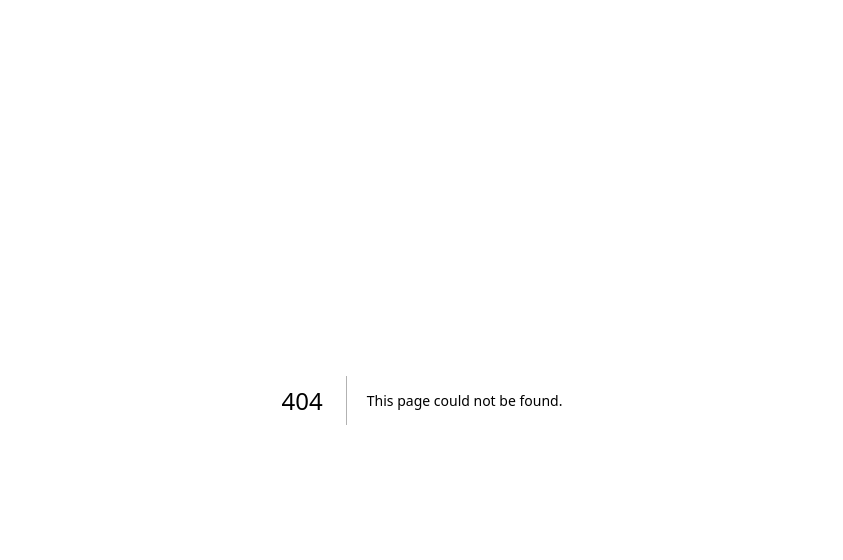
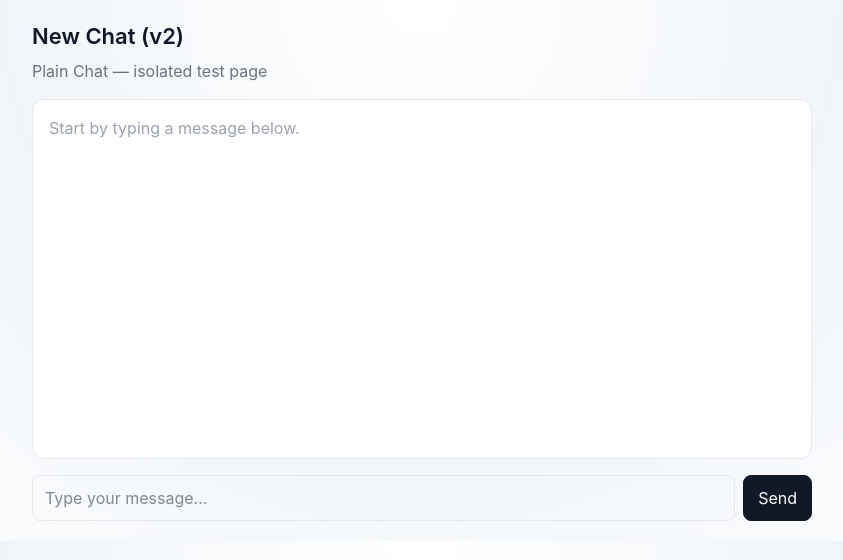
Before and after one commit to themusashimaru/jcil-ai-micro, a Next.js app: page /chat2 in a window 1280 px wide. Before the commit this address had no page. Shown: the top 560 px of the page, without its empty margins (218-1061 px from the left). Built offline with nearby package versions, Linux system fonts and the light colour scheme.

Commit message:
feat: new isolated /chat2 test page for stable chat rendering

```diff
--- /dev/null
+++ b/src/app/chat2/page.tsx
@@ -0,0 +1,127 @@
+"use client";
+import * as React from "react";
+
+type Msg = { role: "user" | "assistant"; content: string };
+
+function pickReply(data: any): string {
+  return (
+    (typeof data?.answer === "string" && data.answer) ||
+    (typeof data?.output === "string" && data.output) ||
+    (typeof data?.content === "string" && data.content) ||
+    (typeof data?.text === "string" && data.text) ||
+    (typeof data?.choices?.[0]?.message?.content === "string" && data.choices[0].message.content) ||
+    (typeof data?.choices?.[0]?.text === "string" && data.choices[0].text) ||
+    "(no response)"
+  );
+}
+
+export default function Chat2() {
+  const [messages, setMessages] = React.useState<Msg[]>([]);
+  const [input, setInput] = React.useState("");
+  const [loading, setLoading] = React.useState(false);
+
+  async function sendMessage(text: string) {
+    const userText = text.trim();
+    if (!userText || loading) return;
+
+    setMessages((m) => [...m, { role: "user", content: userText }]);
+    setInput("");
+    setLoading(true);
+
+    try {
+      const res = await fetch("/api/chat?" + Date.now(), {
+        method: "POST",
+        cache: "no-store",
+        headers: { "Content-Type": "application/json" },
+        body: JSON.stringify({ message: userText }),
+      });
+      const json = await res.json().catch(() => ({} as any));
+
+      if (!res.ok || json?.ok === false) {
+        const err = json?.error || json?.details || `HTTP ${res.status}`;
+        setMessages((m) => [...m, { role: "assistant", content: `Sorry, an error occurred: ${err}` }]);
+        return;
+      }
+
+      const reply = pickReply(json);
+      setMessages((m) => [...m, { role: "assistant", content: reply }]);
+    } catch (e: any) {
+      setMessages((m) => [...m, { role: "assistant", content: `Network error: ${e?.message || e}` }]);
+    } finally {
+      setLoading(false);
+    }
+  }
+
+  return (
+    <div style={{ maxWidth: 820, margin: "0 auto", padding: 20 }}>
+      <h1 style={{ fontSize: 22, fontWeight: 600, marginBottom: 6 }}>New Chat (v2)</h1>
+      <p style={{ color: "#6b7280", marginBottom: 16 }}>Plain Chat — isolated test page</p>
+
+      <div style={{ border: "1px solid #e5e7eb", borderRadius: 12, padding: 16, minHeight: 360, background: "#fff" }}>
+        {messages.length === 0 ? (
+          <p style={{ color: "#9ca3af" }}>Start by typing a message below.</p>
+        ) : (
+          <ul style={{ listStyle: "none", padding: 0, margin: 0, display: "grid", gap: 12 }}>
+            {messages.map((m, i) => (
+              <li key={i} style={{ display: "flex", justifyContent: m.role === "user" ? "flex-end" : "flex-start" }}>
+                <div
+                  style={{
+                    maxWidth: "80%",
+                    whiteSpace: "pre-wrap",
+                    border: "1px solid #e5e7eb",
+                    borderRadius: 12,
+                    padding: "10px 12px",
+                    background: m.role === "user" ? "#eef2ff" : "#f9fafb",
+                  }}
+                >
+                  {m.content}
+                </div>
+              </li>
+            ))}
+          </ul>
+        )}
+      </div>
+
+      <form
+        onSubmit={(e) => {
+          e.preventDefault();
+          if (!input.trim() || loading) return;
+          sendMessage(input);
+        }}
+        style={{ display: "flex", gap: 8, marginTop: 16 }}
+      >
+        <input
+          value={input}
+          onChange={(e) => setInput(e.target.value)}
+          placeholder="Type your message..."
+          aria-label="message"
+          autoComplete="off"
+          id="chat2-input"
+          name="chat2-input"
+          style={{
+            flex: 1,
+            padding: "10px 12px",
+            borderRadius: 8,
+            border: "1px solid #e5e7eb",
+            outline: "none",
+          }}
+          disabled={loading}
+        />
+        <button
+          type="submit"
+          disabled={loading}
+          style={{
+            padding: "10px 14px",
+            borderRadius: 8,
+            border: "1px solid #111827",
+            background: loading ? "#6b7280" : "#111827",
+            color: "#fff",
+            cursor: loading ? "not-allowed" : "pointer",
+          }}
+        >
+          {loading ? "Sending…" : "Send"}
+        </button>
+      </form>
+    </div>
+  );
+}
```
